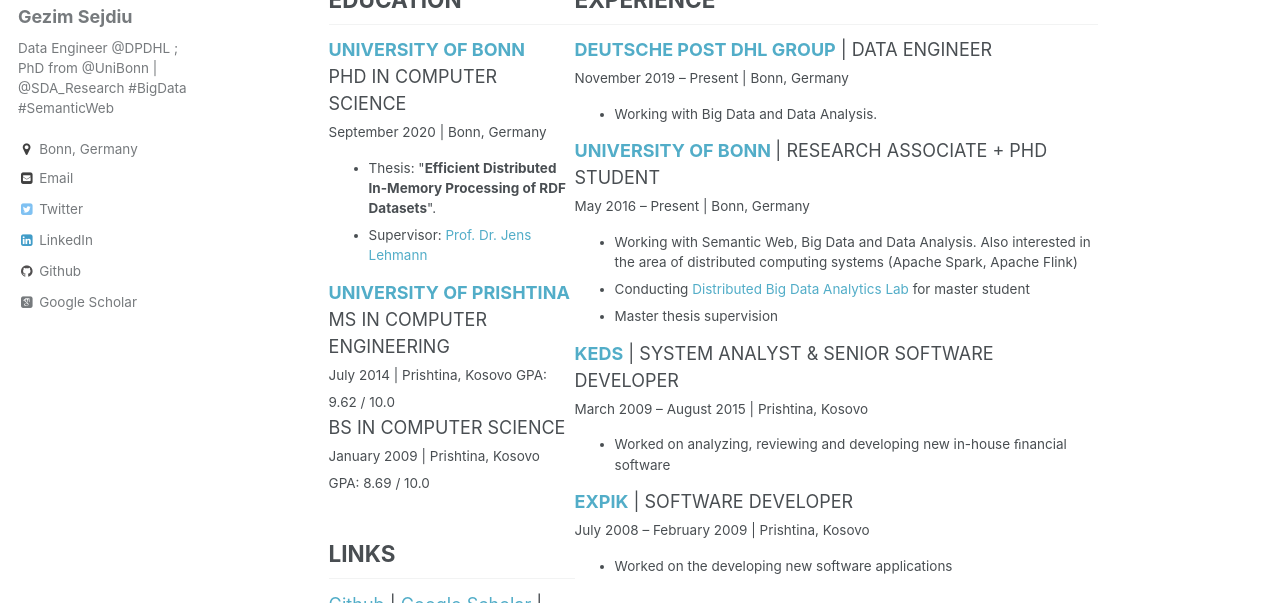
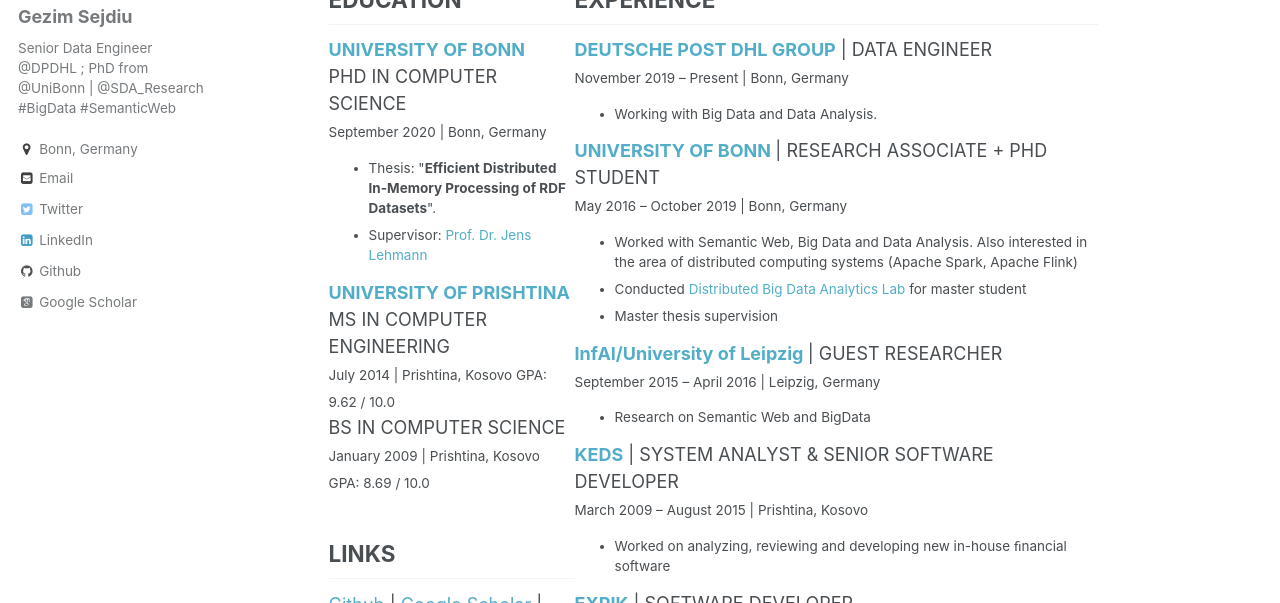
Before and after one commit to GezimSejdiu/gezimsejdiu.github.io, a Jekyll site: the page built from _pages/cv.md, in a window 1280 px wide and 900 px high, cut to the strip 297-900 px from the top of the window. Built offline with Jekyll 4.4.1, drawn with Linux system fonts in a browser that asks for light colours; some web fonts are replaced; some of the changed text lies outside the part shown.

Commit message:
Update website

```diff
--- a/_config.yml
+++ b/_config.yml
@@ -10,7 +10,7 @@
 title                    : "Gezim Sejdiu"
 title_separator          : "-"
 name                     : &name "Gezim Sejdiu"
-description              : &description "Data Engineer at Deutsche Post DHL Group, PhD Student at University of Bonn"
+description              : &description "Senior Data Engineer at Deutsche Post DHL Group, PhD from University of Bonn"
 url                      : https://gezimsejdiu.github.io/ # the base hostname & protocol for your site e.g. "https://mmistakes.github.io"
 baseurl                  : "" # the subpath of your site, e.g. "/blog"
 repository               : "GezimSejdiu/gezimsejdiu.github.io"
@@ -80,7 +80,7 @@
 author:
   name             : "Gezim Sejdiu"
   avatar           : "https://avatars3.githubusercontent.com/u/5259296?s=400&u=2923073a71257798968eb57c860c45d4e7a18d72&v=4"
-  bio              : "Data Engineer @DPDHL ; PhD from @UniBonn | @SDA_Research #BigData #SemanticWeb"
+  bio              : "Senior Data Engineer @DPDHL ; PhD from @UniBonn | @SDA_Research #BigData #SemanticWeb"
   location         : "Bonn, Germany"
   employer         :
   googlescholar    : "https://scholar.google.com/citations?user=Lpbwr9oAAAAJ&hl=en"
--- a/_pages/cv.md
+++ b/_pages/cv.md
@@ -49,11 +49,17 @@
 </li></ul></small>
 
 <b><a href="http://sda.cs.uni-bonn.de/people/gezim-sejdiu/">UNIVERSITY OF BONN </a></b> | RESEARCH ASSOCIATE + PHD STUDENT<br>
-<small>May 2016 – Present | Bonn, Germany</small><br>
+<small>May 2016 – October 2019 | Bonn, Germany</small><br>
 <small><ul>
-<li>Working with Semantic Web, Big Data and Data Analysis. Also interested in the area of distributed computing systems (Apache Spark, Apache Flink)</li>
-<li>Conducting <a href="https://github.com/SmartDataAnalytics/MA-INF-4223-DBDA-Lab">Distributed Big Data Analytics Lab</a> for master student</li>
+<li>Worked with Semantic Web, Big Data and Data Analysis. Also interested in the area of distributed computing systems (Apache Spark, Apache Flink)</li>
+<li>Conducted <a href="https://github.com/SmartDataAnalytics/MA-INF-4223-DBDA-Lab">Distributed Big Data Analytics Lab</a> for master student</li>
 <li>Master thesis supervision</li></ul></small>
+
+<b><a href="https://aksw.org/GezimSejdiu.html">InfAI/University of Leipzig </a></b> | GUEST RESEARCHER <br>
+<small>September 2015 – April 2016 | Leipzig, Germany</small><br>
+<small><ul>
+<li>Research on Semantic Web and BigData</li>
+</ul></small>
 
 <b><a href="http://www.keds-energy.com/">KEDS</a></b> | SYSTEM ANALYST & SENIOR SOFTWARE DEVELOPER <br>
 <small>March 2009 – August 2015 | Prishtina, Kosovo</small>
```
Also changed, not shown: other parts of _pages/cv.md (+1 -1 lines), _pages/about.md (+1 -1 lines), _pages/activities.md (+1 -1 lines).
